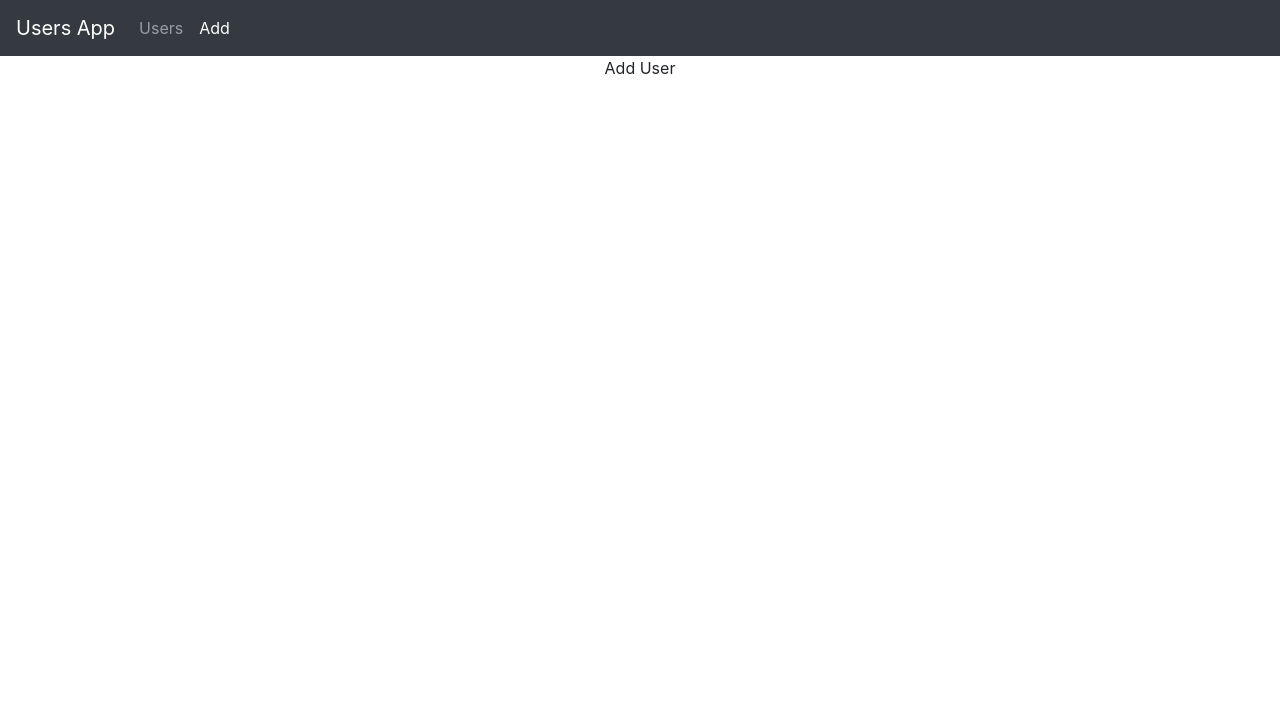
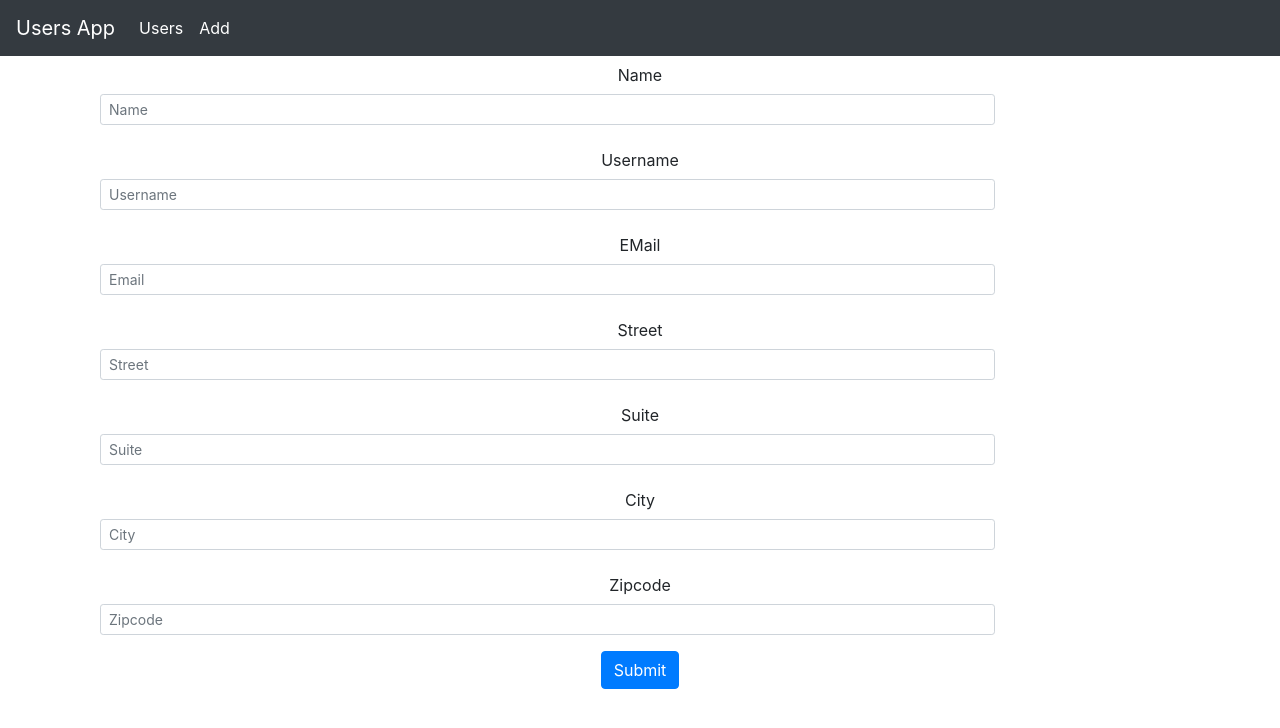
Before and after one commit to osonmez/react-user-app-redux-thunk-testing-with-jest-enzyme, a React (Create React App) app: page /add in a window 1280 px wide. Shown: the top 728 px of the page. Built offline with nearby package versions, Linux system fonts and the light colour scheme.

Commit message:
solved page refresh issue on bootstrap nav.link

```diff
--- a/src/containers/AddUser/AddUser.js
+++ b/src/containers/AddUser/AddUser.js
@@ -1,11 +1,12 @@
-import React, { Component } from 'react'
+import React, { Component } from 'react';
+import UserForm from '../../components/UserForm/UserForm';
 
 class AddUser extends Component {
 
     render() {
         return (
             <div>
-                Add User
+                <UserForm submit={(e) => {e.preventDefault()}}/>
             </div>
         )
     }
--- a/src/hoc/Layout/Layout.js
+++ b/src/hoc/Layout/Layout.js
@@ -7,6 +7,7 @@ import Container from 'react-bootstrap/Container';
 import Row from 'react-bootstrap/Row';
 import Col from 'react-bootstrap/Col';
 import { withRouter } from "react-router";
+import { NavLink } from 'react-router-dom';
 
 class Layout extends Component {
 
@@ -20,8 +21,8 @@ class Layout extends Component {
                         <Nav
                         className="mr-auto"
                         activeKey={this.props.location.pathname}>
-                            <Nav.Link href="/">Users</Nav.Link>
-                            <Nav.Link href="/add">Add</Nav.Link>
+                            <Nav.Link as={NavLink} to="/">Users</Nav.Link>
+                            <Nav.Link as={NavLink} to="/add">Add</Nav.Link>
                         </Nav>
                     </Navbar.Collapse>
                 </Navbar>
```
